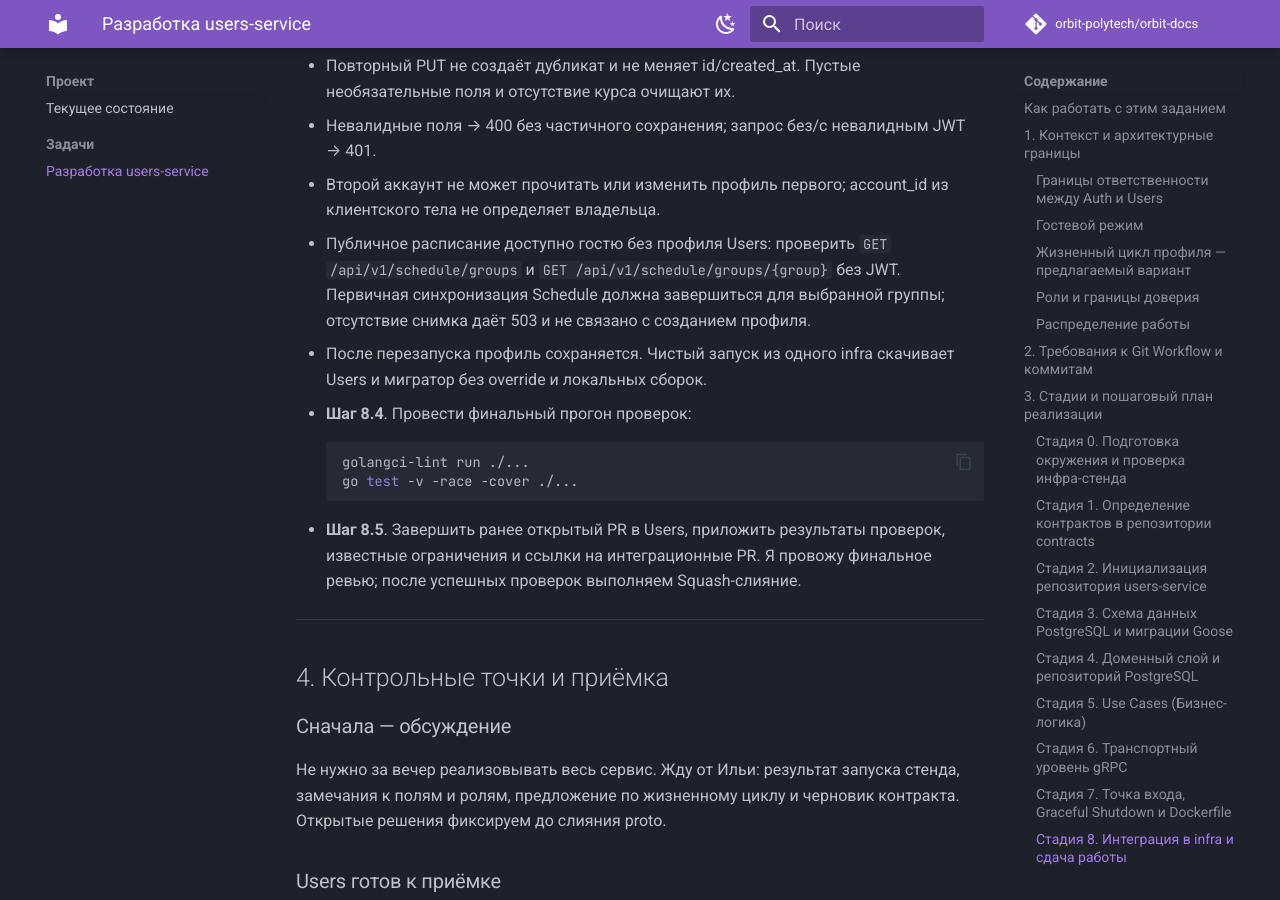
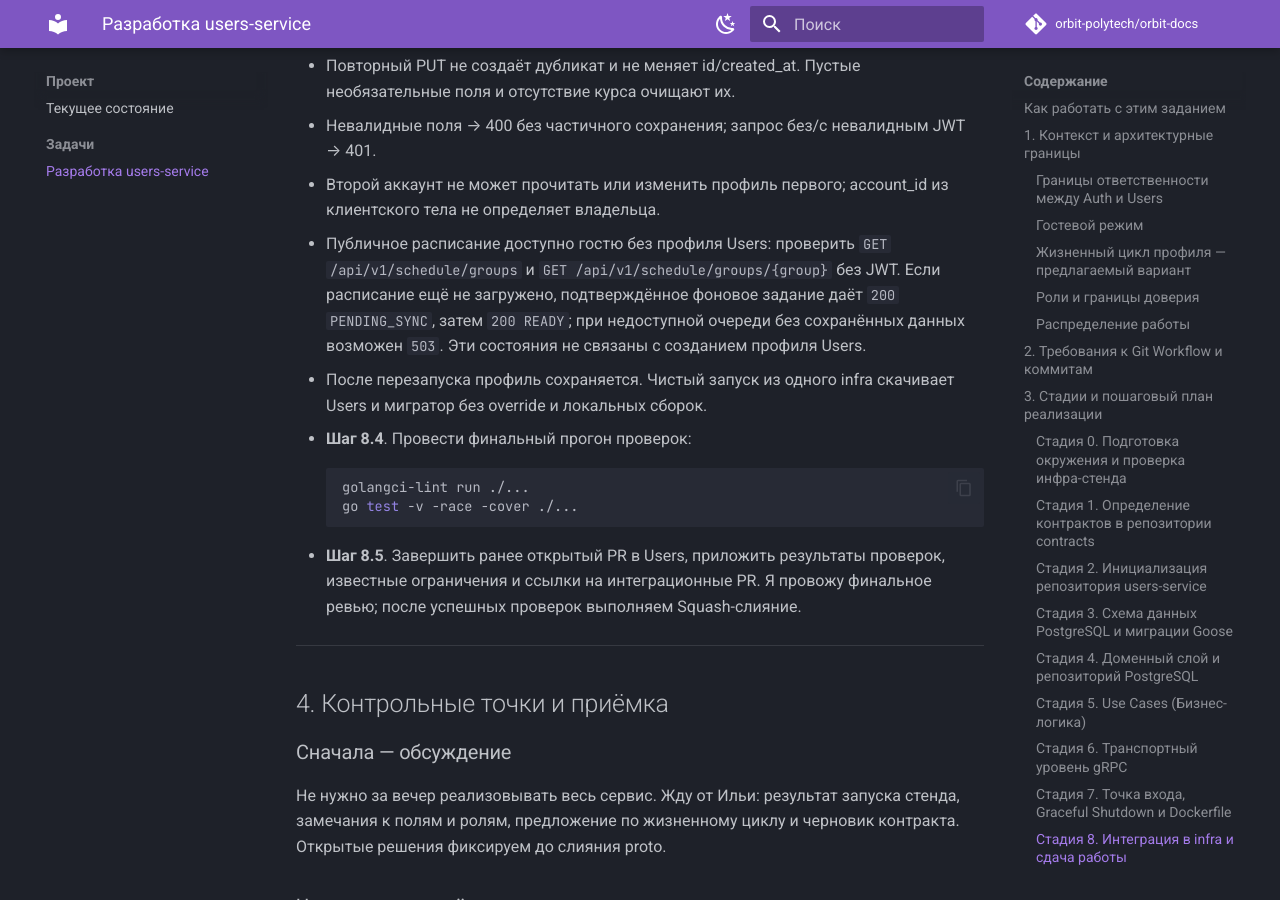
Before and after one commit to orbit-polytech/orbit-docs, an MkDocs documentation site: the page built from docs/project/tasks/users-service.md, in a window 1280 px wide and 900 px high, scrolled down 12753 px. Built offline with MkDocs 1.6.1 and Material for MkDocs 9.7.7, drawn with Linux system fonts in a browser that asks for light colours; comment, search, counter and statistics services are not loaded.

Commit message:
docs(schedule): document Redis cache, distributed sync and v0.5 API states (part 4/7)

````diff
--- a/docs/project/tasks/users-service.md
+++ b/docs/project/tasks/users-service.md
@@ -395,7 +395,7 @@
   4. Повторный PUT не создаёт дубликат и не меняет id/created_at. Пустые необязательные поля и отсутствие курса очищают их.
   5. Невалидные поля → 400 без частичного сохранения; запрос без/с невалидным JWT → 401.
   6. Второй аккаунт не может прочитать или изменить профиль первого; account_id из клиентского тела не определяет владельца.
-  7. Публичное расписание доступно гостю без профиля Users: проверить `GET /api/v1/schedule/groups` и `GET /api/v1/schedule/groups/{group}` без JWT. Первичная синхронизация Schedule должна завершиться для выбранной группы; отсутствие снимка даёт 503 и не связано с созданием профиля.
+  7. Публичное расписание доступно гостю без профиля Users: проверить `GET /api/v1/schedule/groups` и `GET /api/v1/schedule/groups/{group}` без JWT. Если расписание ещё не загружено, подтверждённое фоновое задание даёт `200 PENDING_SYNC`, затем `200 READY`; при недоступной очереди без сохранённых данных возможен `503`. Эти состояния не связаны с созданием профиля Users.
   8. После перезапуска профиль сохраняется. Чистый запуск из одного infra скачивает Users и мигратор без override и локальных сборок.
 - **Шаг 8.4**. Провести финальный прогон проверок:
   ```bash
````
